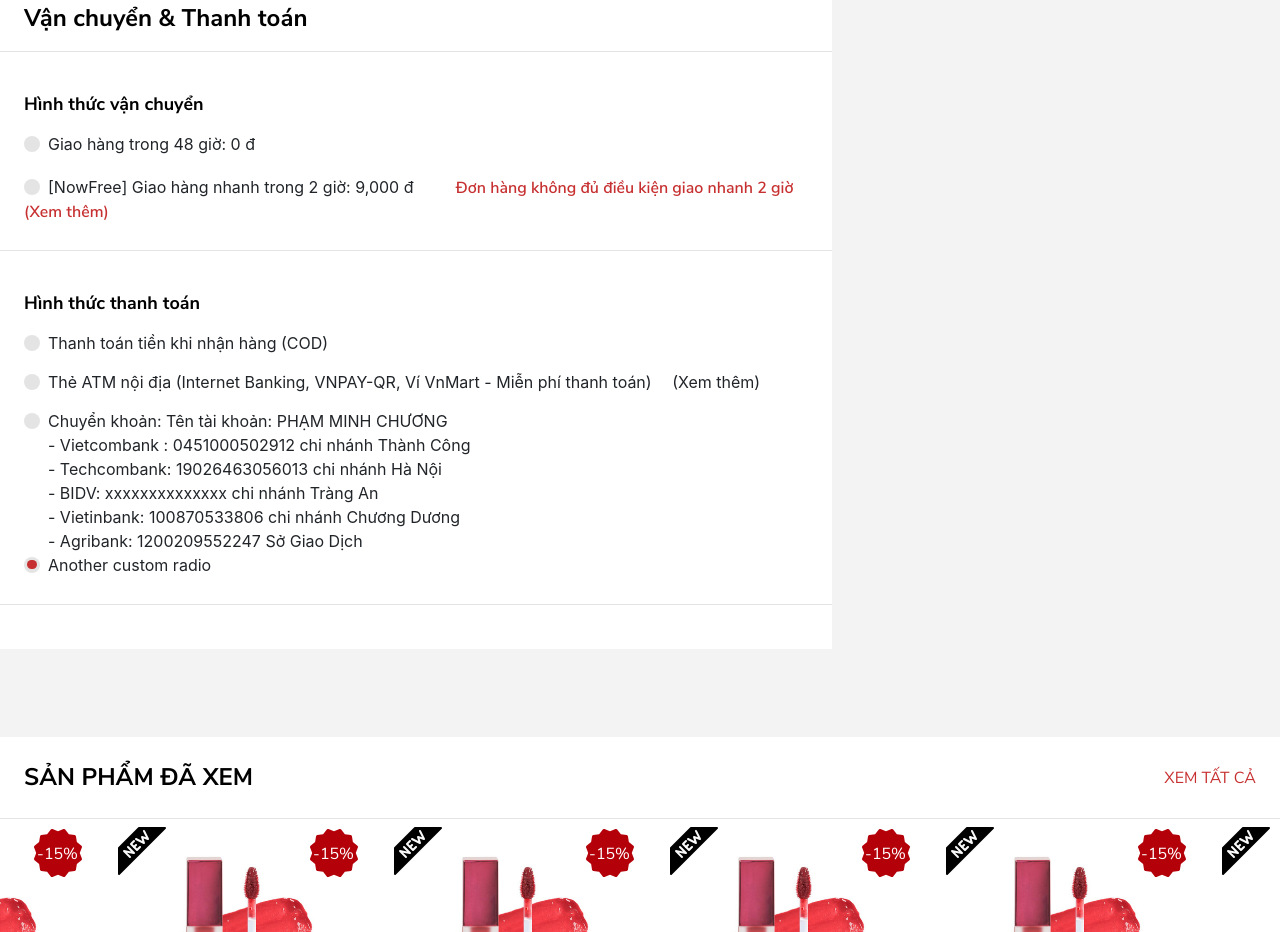
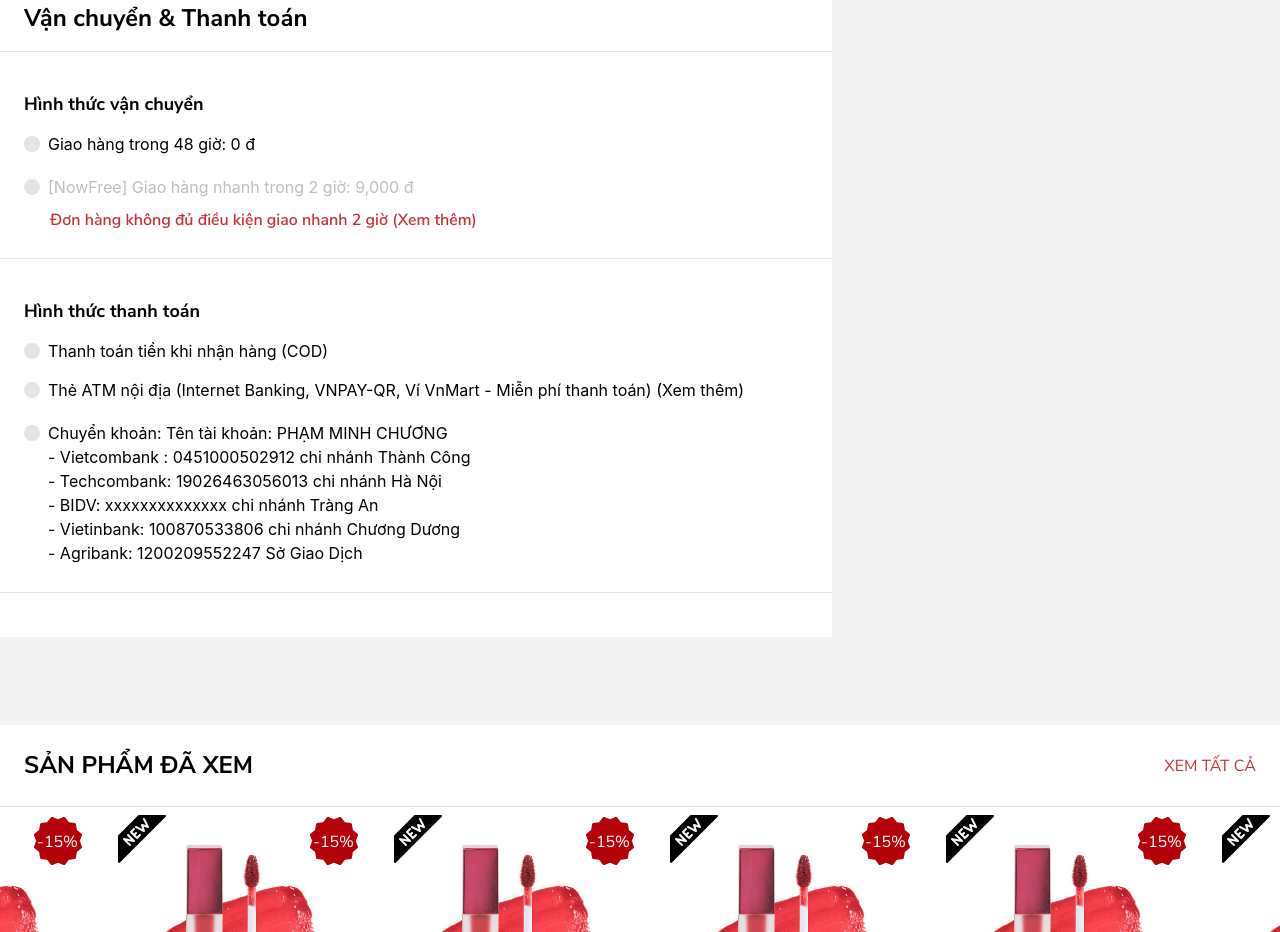
Before and after one commit to cuongnqJVB/demo-homepage, a React (Create React App) app: page /order-process in a window 1280 px wide. Shown: the part 1400-2332 px from the top of the page. Built offline with nearby package versions, Linux system fonts and the light colour scheme.

Commit message:
code: update radio style component
view order-process

```diff
--- a/src/pages/Order/OrderProcessing/index.js
+++ b/src/pages/Order/OrderProcessing/index.js
@@ -181,7 +181,10 @@ const OrderProcessing = () => {
                         </div>
                         <div className='deliver--option_item'>
                             <Radio text="[NowFree] Giao hàng nhanh trong 2 giờ: 9,000 đ" className="ccs-radio-disable" id="2h" name="radioDeliver" />
-                            <span className="option_item__warning">Đơn hàng không đủ điều kiện giao nhanh 2 giờ (Xem thêm)</span>
+                            <span className="option_item__warning">
+                                Đơn hàng không đủ điều kiện giao nhanh 2 giờ
+                                <a href="#"> (Xem thêm)</a>
+                            </span>
                         </div>
                     </div>
 
@@ -197,20 +200,18 @@ const OrderProcessing = () => {
                             <Radio
                                 text="Thẻ ATM nội địa (Internet Banking, VNPAY-QR, Ví VnMart - Miễn phí thanh toán)"
                                 id="option2"
-                                name="radioPayment" />
-                            <a> (Xem thêm)</a>
+                                name="radioPayment"
+                                className="rd-mr-0"
+                            />
+                            <a href="#"> (Xem thêm)</a>
                         </div>
                         <div className='deliver--option_item'>
                             <Radio
                                 text={label}
                                 id="option3"
                                 name="radioPayment"
-                                className={`option_item_radio3 ${classActive}`}
+                                className="option_item_radio3"
                             />
-                        </div>
-                        <div class="custom-control custom-radio custom-control-inline">
-                            <input type="radio" class="custom-control-input" name="customRadio" id="customRadio2" checked />
-                            <label class="custom-control-label" for="customRadio2">Another custom radio</label>
                         </div>
                     </div>
                 </div>
--- a/src/pages/Order/OrderProcessing/style.scss
+++ b/src/pages/Order/OrderProcessing/style.scss
@@ -271,8 +271,15 @@
                 }
                 .deliver--option_item {
                     margin-top: 15px;
+                    color: #000000;
                     &:nth-last-child(1) {
                         margin-top: 19px;
+                        display: flex;
+                        flex-direction: column;
+                    }
+                    > a {
+                        text-decoration: none;
+                        color: #000000;
                     }
                     .option_item_radio3 {
                         .custom-control-label {
@@ -286,6 +293,10 @@
                         line-height: 21px;
                         color: #c73030;
                         padding-left: 26px;
+                        > a {
+                            text-decoration: none;
+                            color: #c73030;
+                        }
                     }
                 }
             }
--- a/src/sass/global/components/_component.radio.scss
+++ b/src/sass/global/components/_component.radio.scss
@@ -1,82 +1,13 @@
-// .ccs-radio-cpn {
-//     .ccs-radio-btn {
-//         padding: 5px 0;
-//     }
-//     .ccs-radio-custom {
-//         opacity: 0;
-//         position: absolute;
-//     }
-//     .ccs-radio-custom-label {
-//         position: relative;
-//         // display: inline-block;
-//         display: flex;
-//         align-items: center;
-//         cursor: pointer;
-//         margin: 0;
-//         font-family: NunitoSansRegular;
-//         font-size: 16px;
-//         line-height: 21px;
-//         color: #000000;
-//     }
-//     .ccs-radio-custom + .ccs-radio-custom-label:before {
-//         content: '';
-//         border: 1px solid #e5e4e4;
-//         display: inline-block;
-//         vertical-align: middle;
-//         width: 16px;
-//         height: 16px;
-//         // padding: 2px;
-//         margin-right: 10px;
-//         border-radius: 50%;
-//     }
-//     .ccs-radio-custom:checked + .ccs-radio-custom-label:after {
-//         content: '';
-//         width: 10px;
-//         height: 10px;
-//         display: block;
-//         position: absolute;
-//         top: calc(50% - 5px) !important;
-//         left: 3px;
-//         // padding: 5px;
-//         //  background:#009966;
-//         background: #c73030;
-//         border-radius: 50%;
-//     }
-//     .ccs-radio-custom:checked + .ccs-radio-custom-label:before {
-//         -webkit-transition: all 0.3s ease;
-//         transition: all 0.3s ease;
-//     }
-// }
-
-// .ccs-radio-disable {
-//     .ccs-radio-btn {
-//     }
-//     .ccs-radio-custom-label {
-//         color: #bebebe;
-//     }
-//     .ccs-radio-custom:checked + .ccs-radio-custom-label:after {
-//         background: #e5e4e4;
-//     }
-// }
-
-// .ccs-radio-align-items {
-//     .ccs-radio-custom-label {
-//         &::after {
-//             top: 0 !important;
-//         }
-//     }
-// }
-
 .custom-control {
     > input {
         &:checked + .custom-control-label:after {
             background: #c73030;
         }
         &:focus ~ .custom-control-label::before {
-            // box-shadow: none;
-            // box-shadow: 0px 3px 6px #e5e4e4;
-            // -moz-box-shadow: 0px 3px 6px #e5e4e4;
-            // -webkit-box-shadow: 0px 3px 6px #e5e4e4;
+            box-shadow: none;
+            // box-shadow: 0 0 0 0.1rem #f3f3f3;
+            // -moz-box-shadow: 0 0 0 0.1rem #f3f3f3;
+            // -webkit-box-shadow: 0 0 0 0.1rem #f3f3f3;
         }
     }
 
@@ -99,3 +30,16 @@
         }
     }
 }
+
+.ccs-radio-disable {
+    .custom-control-label {
+        color: #bebebe;
+    }
+    &:checked + .custom-control-label:after {
+        background: #e5e4e4;
+    }
+}
+
+.rd-mr-0{
+    margin-right: 0;
+}
```
